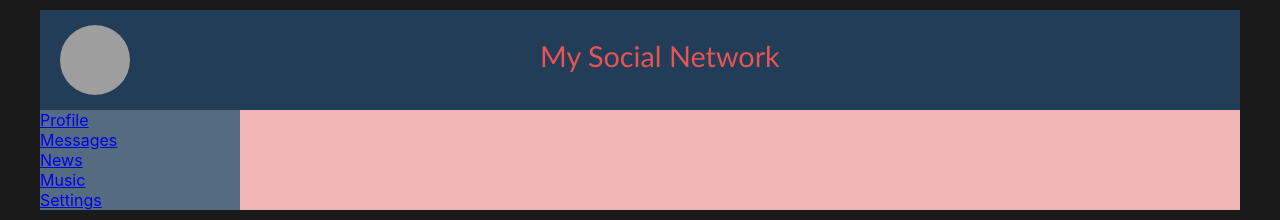
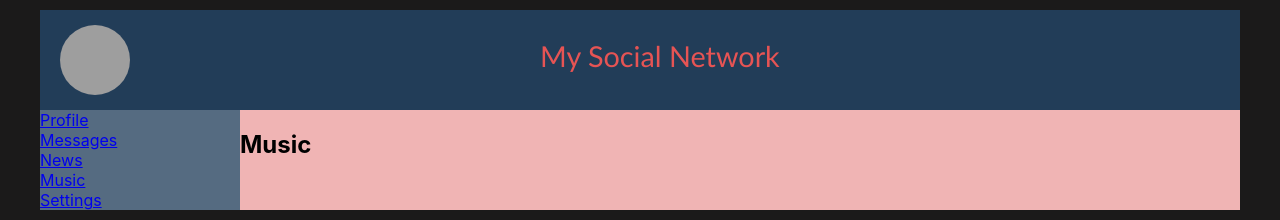
Before and after one commit to artyom34/react, a React (Create React App) app in the folder project/: page /music in a window 1280 px wide. Shown: the top 220 px of the page. Built offline with nearby package versions, Linux system fonts and the light colour scheme; grey boxes are pictures that could not be loaded.

Commit message:
added component Music

```diff
--- a/project/src/App.js
+++ b/project/src/App.js
@@ -5,6 +5,7 @@
 import Navbar from "./components/Navbar/Navbar";
 import Profile from "./components/Profile/Profile";
 import News from "./components/News/News";
+import Music from "./components/Music/Music";
 
 const App = () => {
   return (
@@ -17,6 +18,8 @@
           <Route path="/profile" element={<Profile />} />
           <Route path="/dialogs" element={<Dialogs />} />
           <Route path="/news" element={<News />} />
+          <Route path="/music" element={<Music />} />
+          {/* Add more routes as needed */}
         </Routes>
       </div>
     </div>
--- /dev/null
+++ b/project/src/components/Music/Music.jsx
@@ -0,0 +1,12 @@
+import React from "react";
+import classes from "./music.module.css";
+
+const Music = (props) => {
+  return (
+    <div className={classes.music}>
+      <h2>Music</h2>
+    </div>
+  );
+}
+
+export default Music;
```
Also changed, not shown: project/src/components/Music/music.module.css (added).
